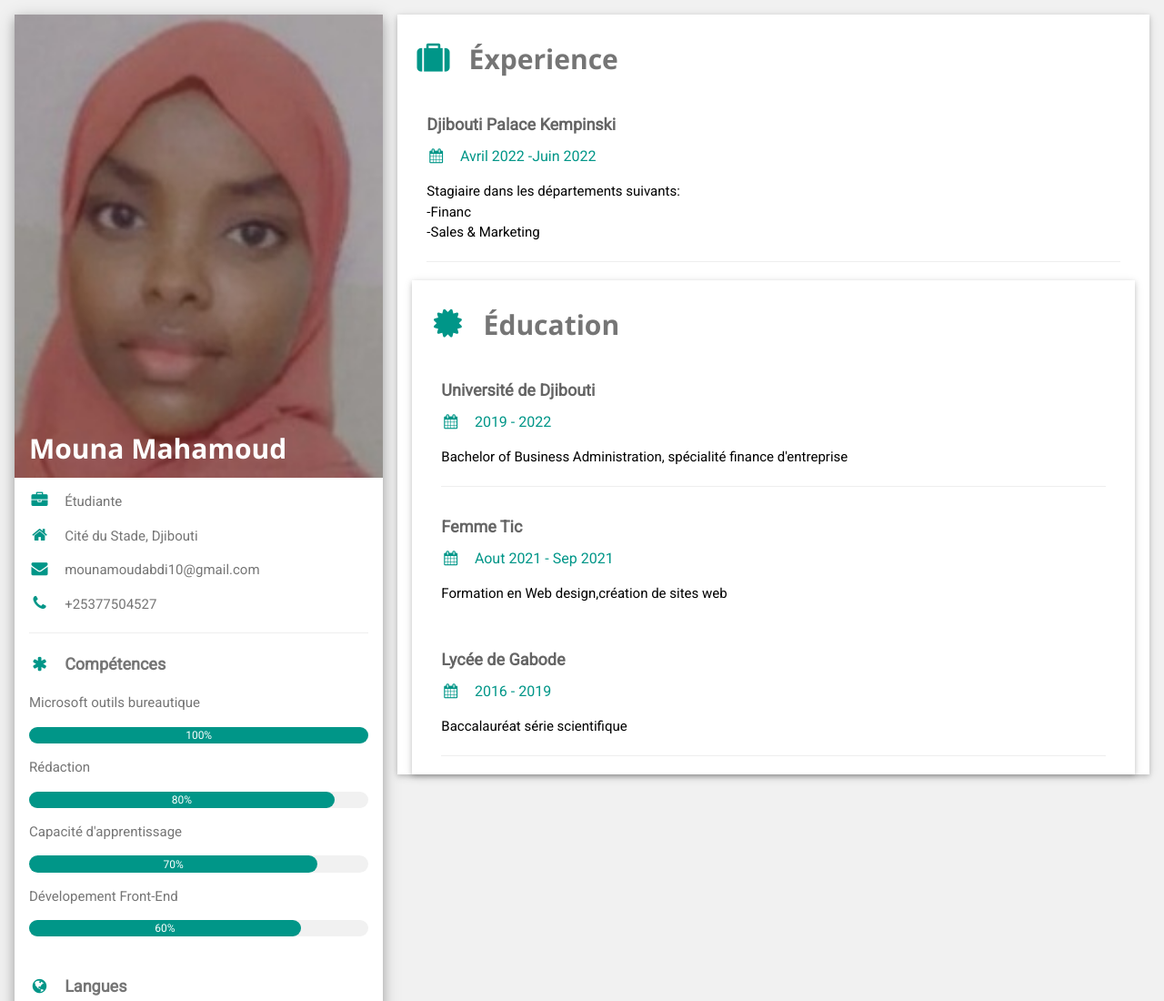
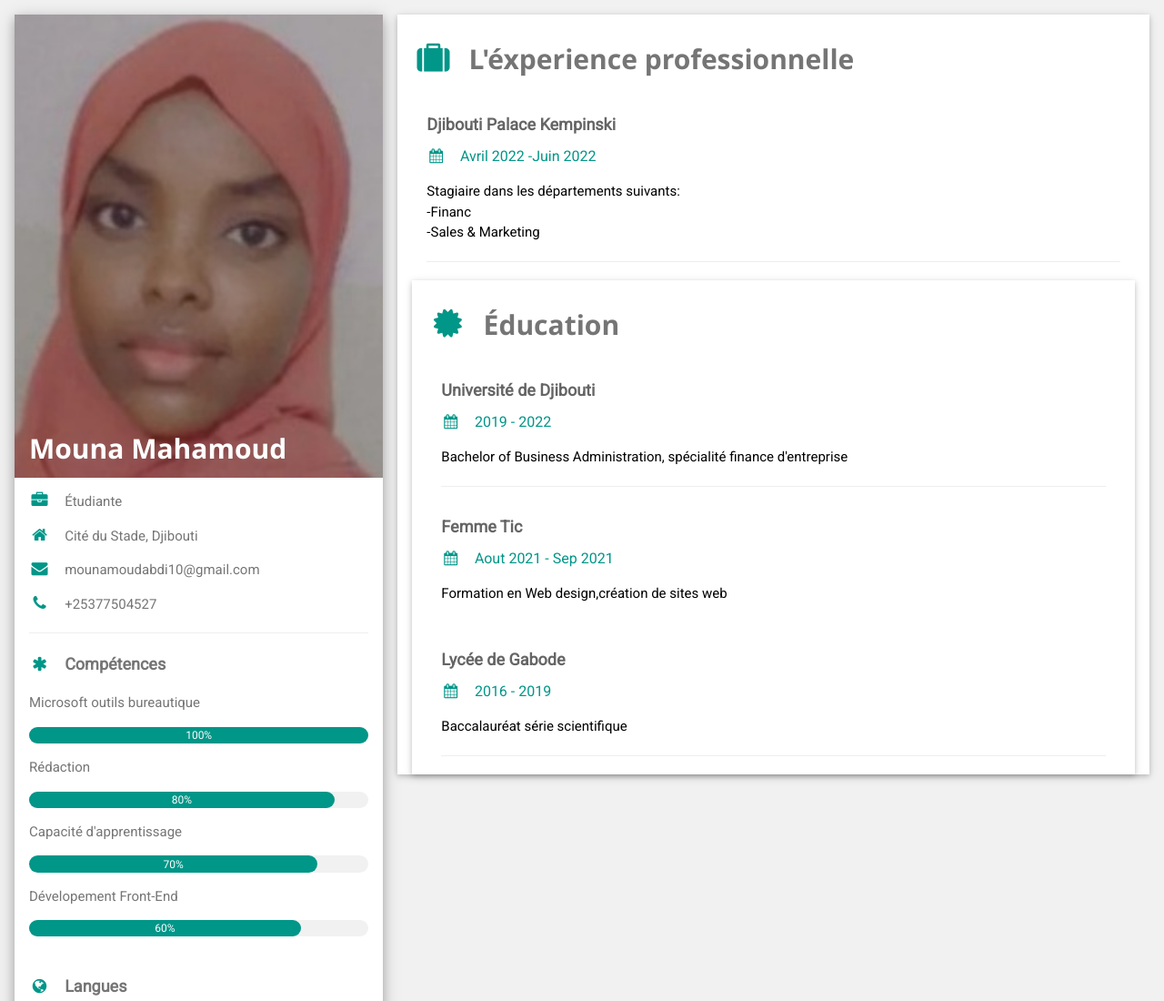
Before and after one commit to Rantouka/mouna-mahamoud, a website: page index.html in a window 1280 px wide. Shown: the top 1100 px of the page at 91% size. Drawn offline with nearby package versions, Linux system fonts and the light colour scheme.

Commit message:
traduction du titre en français

```diff
--- a/index.html
+++ b/index.html
@@ -90,7 +90,7 @@
     <div class="w3-twothird">
 
       <div class="w3-container w3-card w3-white w3-margin-bottom">
-        <h2 class="w3-text-grey w3-padding-16"><i class="fa fa-suitcase fa-fw w3-margin-right w3-xxlarge w3-text-teal"></i>Éxperience</h2>
+        <h2 class="w3-text-grey w3-padding-16"><i class="fa fa-suitcase fa-fw w3-margin-right w3-xxlarge w3-text-teal"></i>L'éxperience professionnelle</h2>
       <!--
         <div class="w3-container w3-card w3-white w3-margin-bottom">
           <h2 class="w3-text-grey w3-padding-16"><i class="fa fa-suitcase fa-fw w3-margin-right w3-xxlarge w3-text-teal"></i>Work Experience</h2>
```
